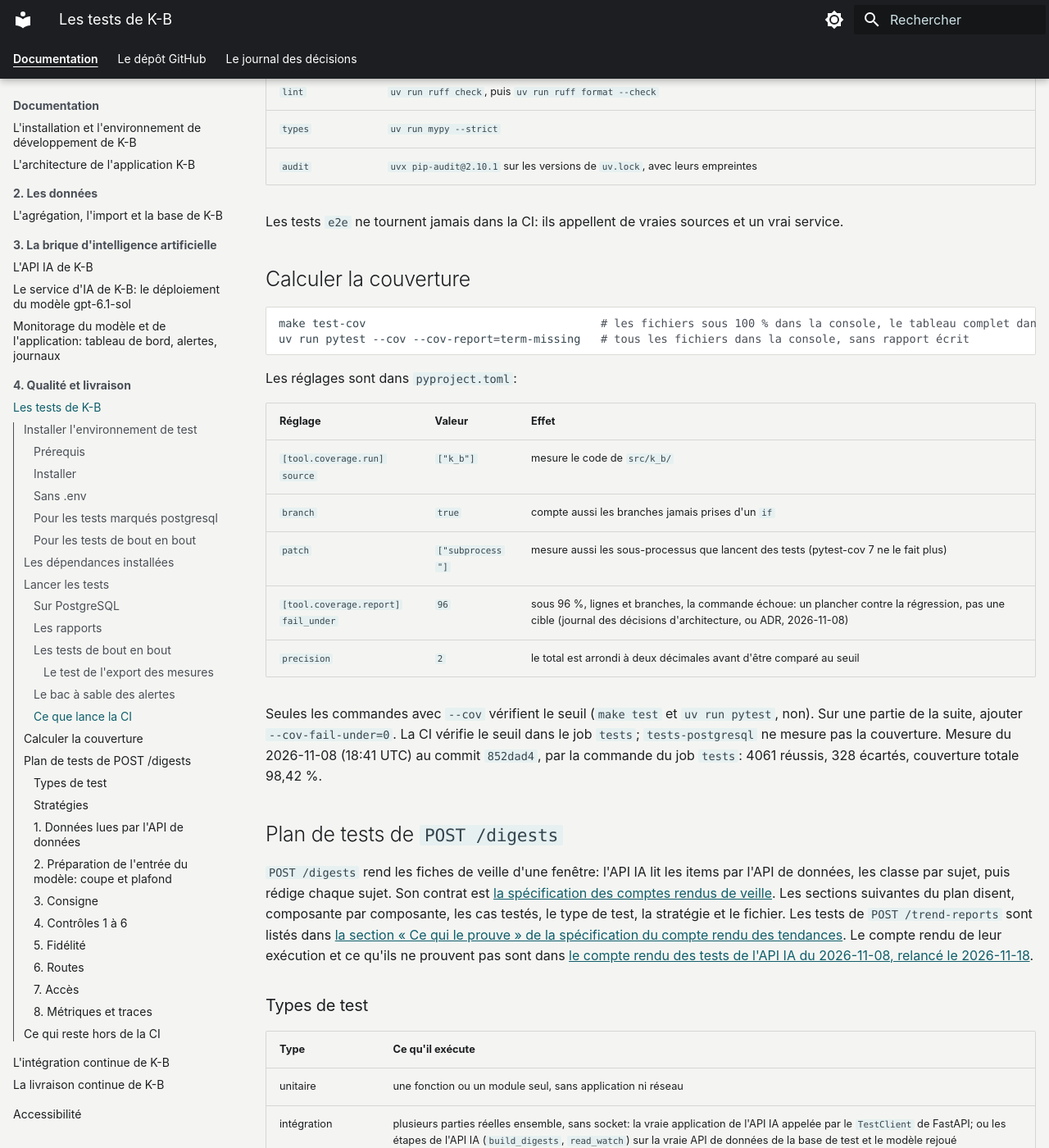
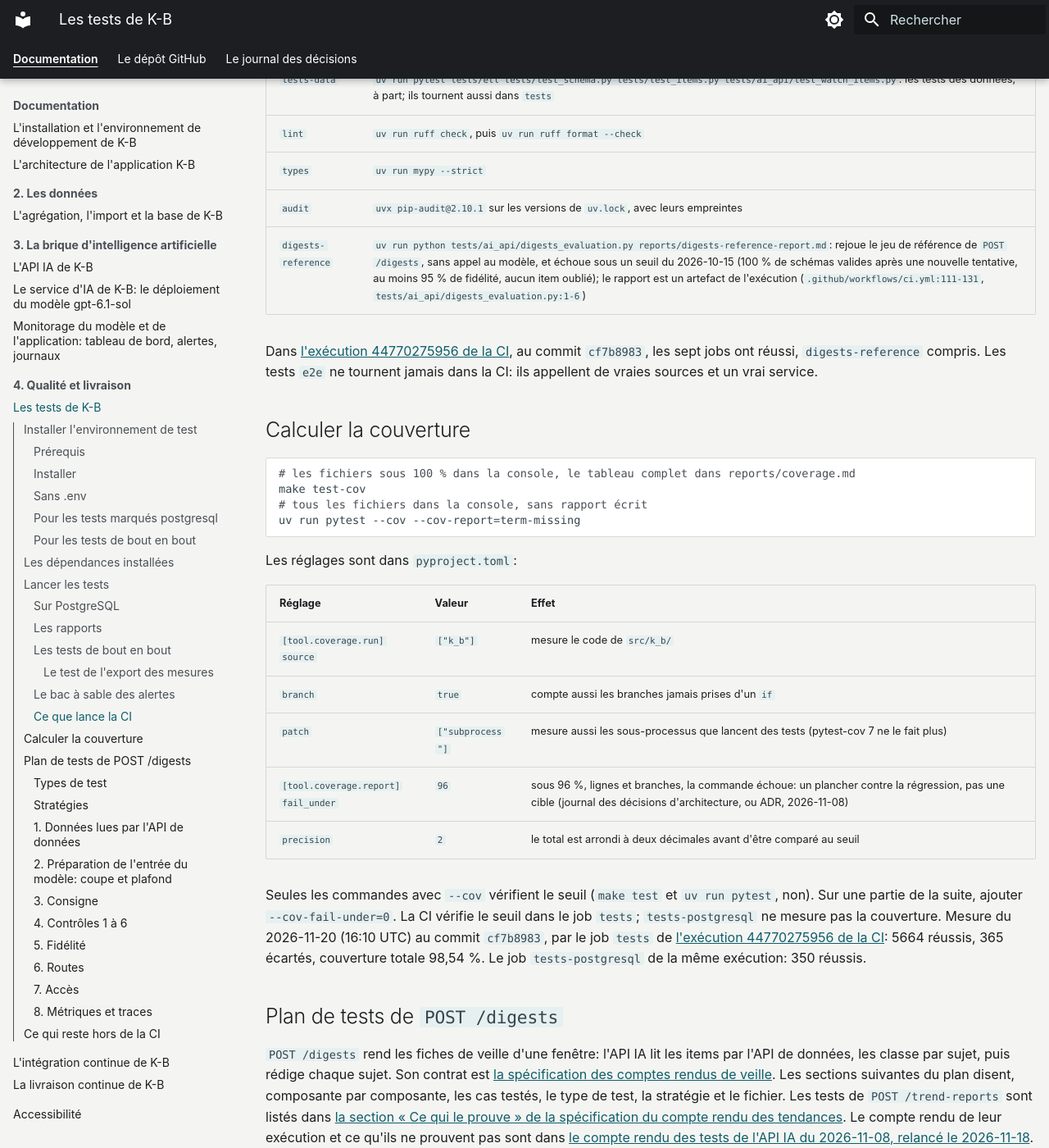
Before and after one commit to SabineLaurent/K-B, an MkDocs documentation site: the page built from documentation/tests_pour_docu.md, in a window 1280 px wide and 1400 px high, scrolled down 6190 px. Shown: the whole window at 82% size. Built offline with MkDocs 1.6.1 and Material for MkDocs 9.7.7, drawn with Linux system fonts in a browser that asks for light colours; plug-ins that fetch from the network failed and are left out; some of the changed text lies outside the part shown.

Commit message:
docs: date the figures of the tests sheet by run 44770275956 of the CI at commit cf7b8983, count the end-to-end tests by collection at the same commit, rename the test type that runs the served APIs in the CI apart from the e2e tests, add the digests-reference job to the table of the CI, and put the comments of the coverage commands above them (issue 672)

````diff
--- a/documentation/tests_pour_docu.md
+++ b/documentation/tests_pour_docu.md
@@ -13,8 +13,11 @@
 Cette fiche dit comment installer l'environnement de test, quelles dépendances il installe, comment lancer les
 tests et calculer leur couverture, puis donne le plan de tests de `POST /digests`. Elle est écrite d'après le code de
 `main` au commit `852dad4` (2026-11-08), et le test de l'export des mesures d'après `main` au commit `fd956430`
-(2026-11-18). Les chemins du code de K-B (`ai_api/…`, `core/…`) partent de `src/k_b/`, les autres de la racine du
-dépôt.
+(2026-11-18). Les comptes de tests et la couverture sont ceux du commit `cf7b8983` (tag `v0.1.8`, 2026-11-20): lus
+dans le journal de
+[l'exécution 44770275956 de la CI](https://github.com/SabineLaurent/K-B/actions/runs/44770275956) pour la suite et
+`tests-postgresql`, comptés par `pytest -m e2e --collect-only -q` pour les tests de bout en bout. Les chemins du code
+de K-B (`ai_api/…`, `core/…`) partent de `src/k_b/`, les autres de la racine du dépôt.
 
 ## Installer l'environnement de test
 
@@ -100,10 +103,10 @@ en mémoire du SDK (le kit de développement, <span lang="en">software developme
 
 | Commande | Ce qu'elle lance |
 |---|---|
-| `uv run pytest` | toute la suite, sauf les tests marqués `e2e` et `postgresql`: `pytest_collection_modifyitems` les écarte tant que `-m` ne les nomme pas (`MARKERS_LEFT_OUT_BY_DEFAULT`, `tests/conftest.py`). Au commit `852dad4`: 4061 tests, 328 écartés |
+| `uv run pytest` | toute la suite, sauf les tests marqués `e2e` et `postgresql`: `pytest_collection_modifyitems` les écarte tant que `-m` ne les nomme pas (`MARKERS_LEFT_OUT_BY_DEFAULT`, `tests/conftest.py`). Au commit `cf7b8983`: 5664 tests, 365 écartés |
 | `uv run pytest tests/ai_api`, `uv run pytest -k <mot>` | une partie de la suite |
-| `KB_TEST_POSTGRESQL_URL=postgresql://<rôle>@127.0.0.1:5432/postgres uv run pytest -m postgresql` | les tests marqués `postgresql` (317 au commit `852dad4`). Sans la variable, chacun échoue, il n'est jamais sauté (`postgresql_server_url`) |
-| `uv run --env-file .env.e2e_test pytest -m e2e -rs --html=reports/e2e-report.html --self-contained-html` | les tests de bout en bout (11 au commit `852dad4`); `-rs` donne la raison de chaque test sauté, `-k <source>` n'en lance qu'un |
+| `KB_TEST_POSTGRESQL_URL=postgresql://<rôle>@127.0.0.1:5432/postgres uv run pytest -m postgresql` | les tests marqués `postgresql` (350 au commit `cf7b8983`). Sans la variable, chacun échoue, il n'est jamais sauté (`postgresql_server_url`) |
+| `uv run --env-file .env.e2e_test pytest -m e2e -rs --html=reports/e2e-report.html --self-contained-html` | les tests de bout en bout (15 au commit `cf7b8983`); `-rs` donne la raison de chaque test sauté, `-k <source>` n'en lance qu'un |
 | `make test` | comme `uv run pytest`, avec le rapport `reports/test.html` |
 | `make test-ai-api`, `make test-data-api` | `tests/ai_api` ou `tests/data_api`, puis les tests du code commun aux deux API (`API_COMMON_TESTS` du `Makefile`); rapports `reports/test-ai-api.html` ou `reports/test-data-api.html`, puis `reports/test-api-common.html` |
 | `make test-etl` | `tests/etl`, rapport `reports/test-etl.html` |
@@ -190,7 +193,7 @@ Les tests prouvent que chaque envoi est accepté et que les valeurs calculées s
 scénario, sous ou au-dessus du seuil pour la fidélité et le coût; le déclenchement d'une alerte se lit dans
 Grafana, pas dans le test.
 `uv run --env-file .env.e2e_test pytest -m e2e` lance aussi ces quatre tests: 15 tests de bout en bout au commit
-`1d2f554`, dont les quatre du bac à sable. Ce que montrent les alertes, et le relevé du bac à sable lancé par
+`cf7b8983`, dont les quatre du bac à sable. Ce que montrent les alertes, et le relevé du bac à sable lancé par
 Sabine: [la fiche du monitorage](monitoring_pour_docu.md), sections « Le bac à sable » et « Relevé des alertes du
 bac à sable ».
 
@@ -207,14 +210,19 @@ Chaque job installe l'environnement par `uv sync --locked`, puis lance la comman
 | `lint` | `uv run ruff check`, puis `uv run ruff format --check` |
 | `types` | `uv run mypy --strict` |
 | `audit` | `uvx pip-audit@2.10.1` sur les versions de `uv.lock`, avec leurs empreintes |
+| `digests-reference` | `uv run python tests/ai_api/digests_evaluation.py reports/digests-reference-report.md`: rejoue le jeu de référence de `POST /digests`, sans appel au modèle, et échoue sous un seuil du 2026-10-15 (100 % de schémas valides après une nouvelle tentative, au moins 95 % de fidélité, aucun item oublié); le rapport est un artefact de l'exécution (`.github/workflows/ci.yml:111-131`, `tests/ai_api/digests_evaluation.py:1-6`) |
 
-Les tests `e2e` ne tournent jamais dans la CI: ils appellent de vraies sources et un vrai service.
+Dans [l'exécution 44770275956 de la CI](https://github.com/SabineLaurent/K-B/actions/runs/44770275956), au commit
+`cf7b8983`, les sept jobs ont réussi, `digests-reference` compris. Les tests `e2e` ne tournent jamais dans la CI: ils
+appellent de vraies sources et un vrai service.
 
 ## Calculer la couverture
 
 ```sh
-make test-cov                                   # les fichiers sous 100 % dans la console, le tableau complet dans reports/coverage.md
-uv run pytest --cov --cov-report=term-missing   # tous les fichiers dans la console, sans rapport écrit
+# les fichiers sous 100 % dans la console, le tableau complet dans reports/coverage.md
+make test-cov
+# tous les fichiers dans la console, sans rapport écrit
+uv run pytest --cov --cov-report=term-missing
 ```
 
 Les réglages sont dans `pyproject.toml`:
@@ -229,8 +237,9 @@ Les réglages sont dans `pyproject.toml`:
 
 Seules les commandes avec `--cov` vérifient le seuil (`make test` et `uv run pytest`, non). Sur une partie de la
 suite, ajouter `--cov-fail-under=0`. La CI vérifie le seuil dans le job `tests`; `tests-postgresql` ne mesure pas
-la couverture. Mesure du 2026-11-08 (18:41 UTC) au commit `852dad4`, par la commande du job `tests`: 4061 réussis,
-328 écartés, couverture totale 98,42 %.
+la couverture. Mesure du 2026-11-20 (16:10 UTC) au commit `cf7b8983`, par le job `tests` de
+[l'exécution 44770275956 de la CI](https://github.com/SabineLaurent/K-B/actions/runs/44770275956): 5664 réussis,
+365 écartés, couverture totale 98,54 %. Le job `tests-postgresql` de la même exécution: 350 réussis.
 
 ## Plan de tests de `POST /digests`
 
@@ -249,9 +258,9 @@ Le compte rendu de leur exécution et ce qu'ils ne prouvent pas sont dans
 |---|---|
 | unitaire | une fonction ou un module seul, sans application ni réseau |
 | intégration | plusieurs parties réelles ensemble, sans socket: la vraie application de l'API IA appelée par le `TestClient` de FastAPI; ou les étapes de l'API IA (`build_digests`, `read_watch`) sur la vraie API de données de la base de test et le modèle rejoué |
-| bout en bout, dans la CI | `kb digest`, puis les deux API servies par uvicorn sur `127.0.0.1`, puis la base de test (`tests/commands/test_live_apis.py`) |
+| API servies, dans la CI | `kb digest`, puis les deux API servies par uvicorn sur `127.0.0.1`, puis la base de test, sur le modèle rejoué et sans réseau hors de la machine (`tests/commands/test_live_apis.py`, lancé par le job `tests`) |
 | `postgresql` | le même test sur un serveur PostgreSQL (job `tests-postgresql`) |
-| `e2e` | un vrai service extérieur, hors de la CI |
+| `e2e` | un vrai service extérieur, hors de la CI: les tests de bout en bout, lancés à la main ([Les tests de bout en bout](#les-tests-de-bout-en-bout)) |
 
 ### Stratégies
 
````
